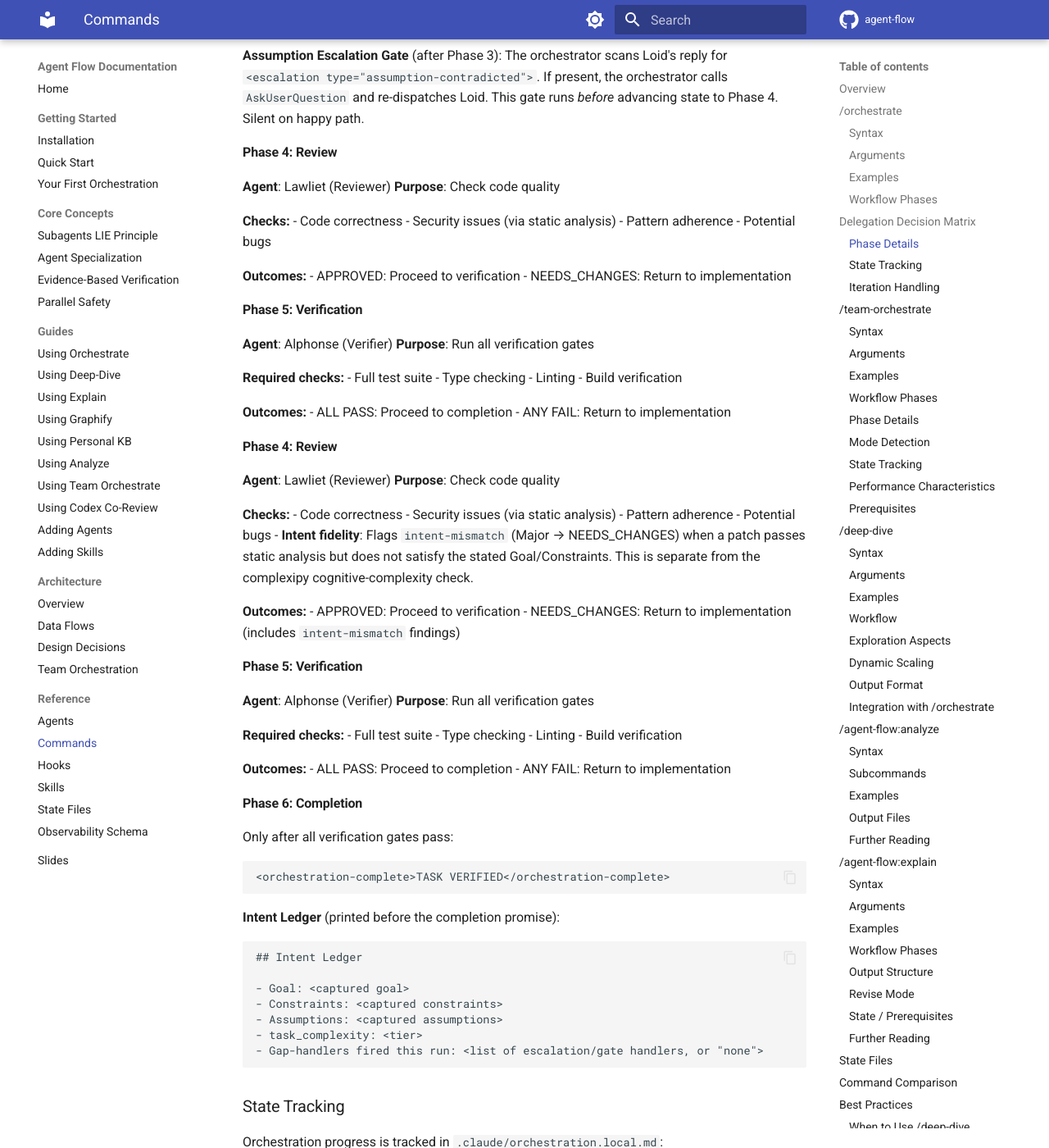
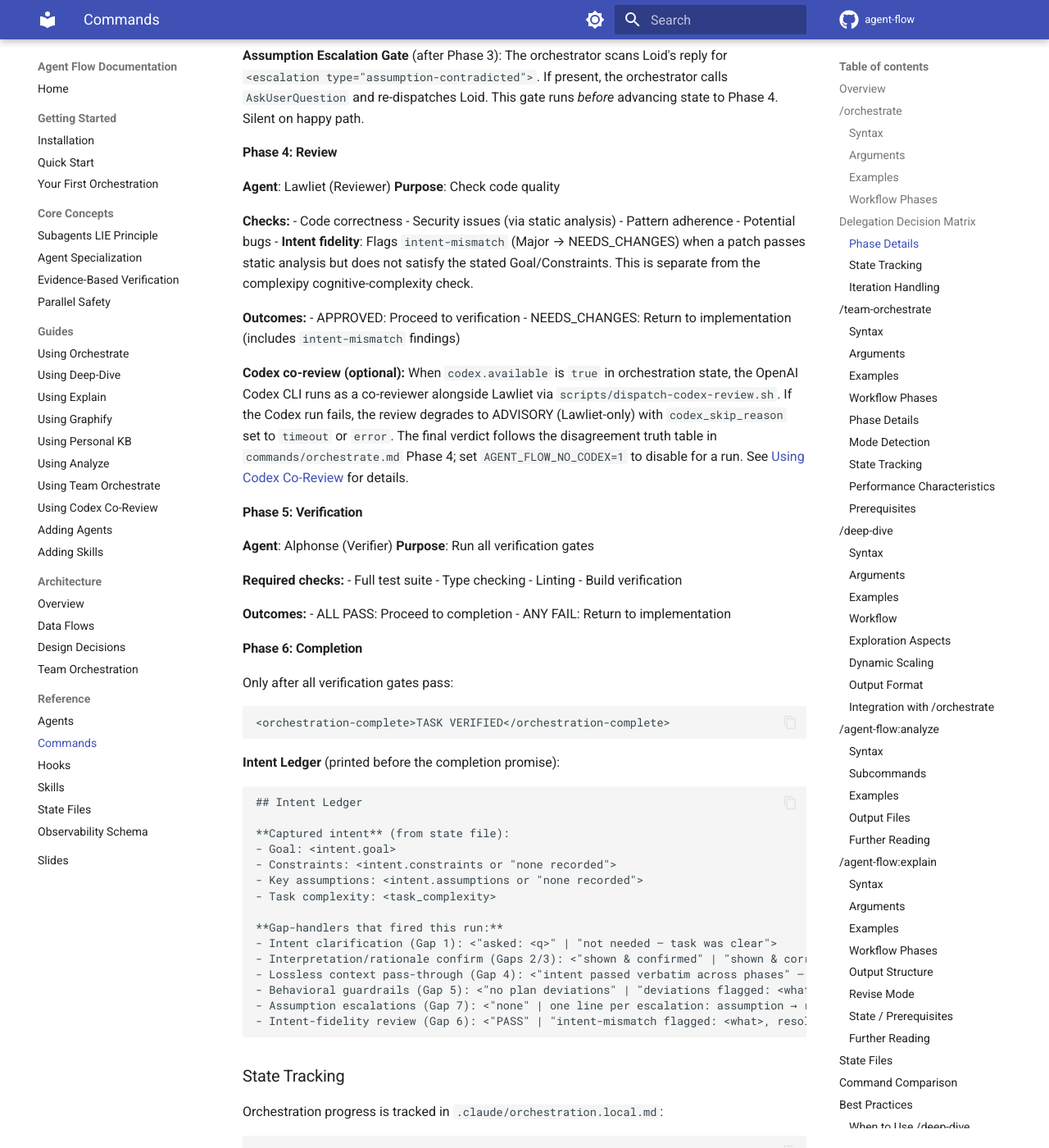
Before and after one commit to josix/agent-flow, an MkDocs documentation site: the page built from docs/reference/commands.md, in a window 1280 px wide and 1400 px high, scrolled down 4054 px. Shown: the whole window at 82% size. Built offline with MkDocs 1.6.1 and Material for MkDocs 9.7.7, drawn with Linux system fonts in a browser that asks for light colours; comment, search, counter and statistics services are not loaded.

Commit message:
docs: sync documentation with current implementation
v1.6.1 behavior sync:
- using-codex-review.md: document the degraded-mode output contract
  (codex_skip_reason: timeout | error | unavailable)
- hooks.md + data-flows.md: Stop gate now blocks on inaccessible
  project dir and builds decision JSON via jq

Docs-vs-code consistency audit fixes:
- hooks.md: observability section described a nonexistent
  "analyze.py sink" wiring — now documents the real
  log-event.sh/log-event.py live sink and analyze.py as offline-only;
  hook config samples updated to all 9 registered events, the
  Agent|Task matcher, and the SessionStart graph-path export
- commands.md: remove duplicated stale Phase 4/5 sections, update the
  Intent Ledger block to the canonical emitted format, document Codex
  co-review in Phase 4
- README.md: validate-plugin now runs 14 checks (was "10"); add
  Speedwagon to the agent list; correct graphifyy install command;
  document observability hooks; complete the skill table
- overview.md: six agents (add Speedwagon); complete skill and hook
  layer tables
- skills.md: add skill-agent-mapping to the registry

Co-Authored-By: Claude Fable 5 <noreply@anthropic.com>

````diff
--- a/docs/reference/commands.md
+++ b/docs/reference/commands.md
@@ -178,41 +178,13 @@ Before beginning orchestration, the system ensures the task is well-defined:
 - Security issues (via static analysis)
 - Pattern adherence
 - Potential bugs
-
-**Outcomes:**
-- APPROVED: Proceed to verification
-- NEEDS_CHANGES: Return to implementation
-
-#### Phase 5: Verification
-
-**Agent**: Alphonse (Verifier)
-**Purpose**: Run all verification gates
-
-**Required checks:**
-- Full test suite
-- Type checking
-- Linting
-- Build verification
-
-**Outcomes:**
-- ALL PASS: Proceed to completion
-- ANY FAIL: Return to implementation
-
-#### Phase 4: Review
-
-**Agent**: Lawliet (Reviewer)
-**Purpose**: Check code quality
-
-**Checks:**
-- Code correctness
-- Security issues (via static analysis)
-- Pattern adherence
-- Potential bugs
 - **Intent fidelity**: Flags `intent-mismatch` (Major → NEEDS_CHANGES) when a patch passes static analysis but does not satisfy the stated Goal/Constraints. This is separate from the complexipy cognitive-complexity check.
 
 **Outcomes:**
 - APPROVED: Proceed to verification
 - NEEDS_CHANGES: Return to implementation (includes `intent-mismatch` findings)
+
+**Codex co-review (optional):** When `codex.available` is `true` in orchestration state, the OpenAI Codex CLI runs as a co-reviewer alongside Lawliet via `scripts/dispatch-codex-review.sh`. If the Codex run fails, the review degrades to ADVISORY (Lawliet-only) with `codex_skip_reason` set to `timeout` or `error`. The final verdict follows the disagreement truth table in `commands/orchestrate.md` Phase 4; set `AGENT_FLOW_NO_CODEX=1` to disable for a run. See [Using Codex Co-Review](../guides/using-codex-review.md) for details.
 
 #### Phase 5: Verification
 
@@ -242,11 +214,19 @@ Only after all verification gates pass:
 ```
 ## Intent Ledger
 
-- Goal: <captured goal>
-- Constraints: <captured constraints>
-- Assumptions: <captured assumptions>
-- task_complexity: <tier>
-- Gap-handlers fired this run: <list of escalation/gate handlers, or "none">
+**Captured intent** (from state file):
+- Goal: <intent.goal>
+- Constraints: <intent.constraints or "none recorded">
+- Key assumptions: <intent.assumptions or "none recorded">
+- Task complexity: <task_complexity>
+
+**Gap-handlers that fired this run:**
+- Intent clarification (Gap 1): <"asked: <q>" | "not needed — task was clear">
+- Interpretation/rationale confirm (Gaps 2/3): <"shown & confirmed" | "shown & corrected: <what>" | "skipped — task_complexity != complex">
+- Lossless context pass-through (Gap 4): <"intent passed verbatim across phases" — always on>
+- Behavioral guardrails (Gap 5): <"no plan deviations" | "deviations flagged: <what>">
+- Assumption escalations (Gap 7): <"none" | one line per escalation: assumption → resolution>
+- Intent-fidelity review (Gap 6): <"PASS" | "intent-mismatch flagged: <what>, resolved in iteration N">
 ```
 
 ### State Tracking
````
Also changed, not shown: README.md (+22 -4 lines), docs/architecture/data-flows.md (+4 -1 lines), docs/architecture/overview.md (+6 -1 lines), docs/guides/using-codex-review.md (+15 -1 lines), docs/reference/hooks.md (+30 -14 lines), docs/reference/skills.md (+1 -0 lines).
